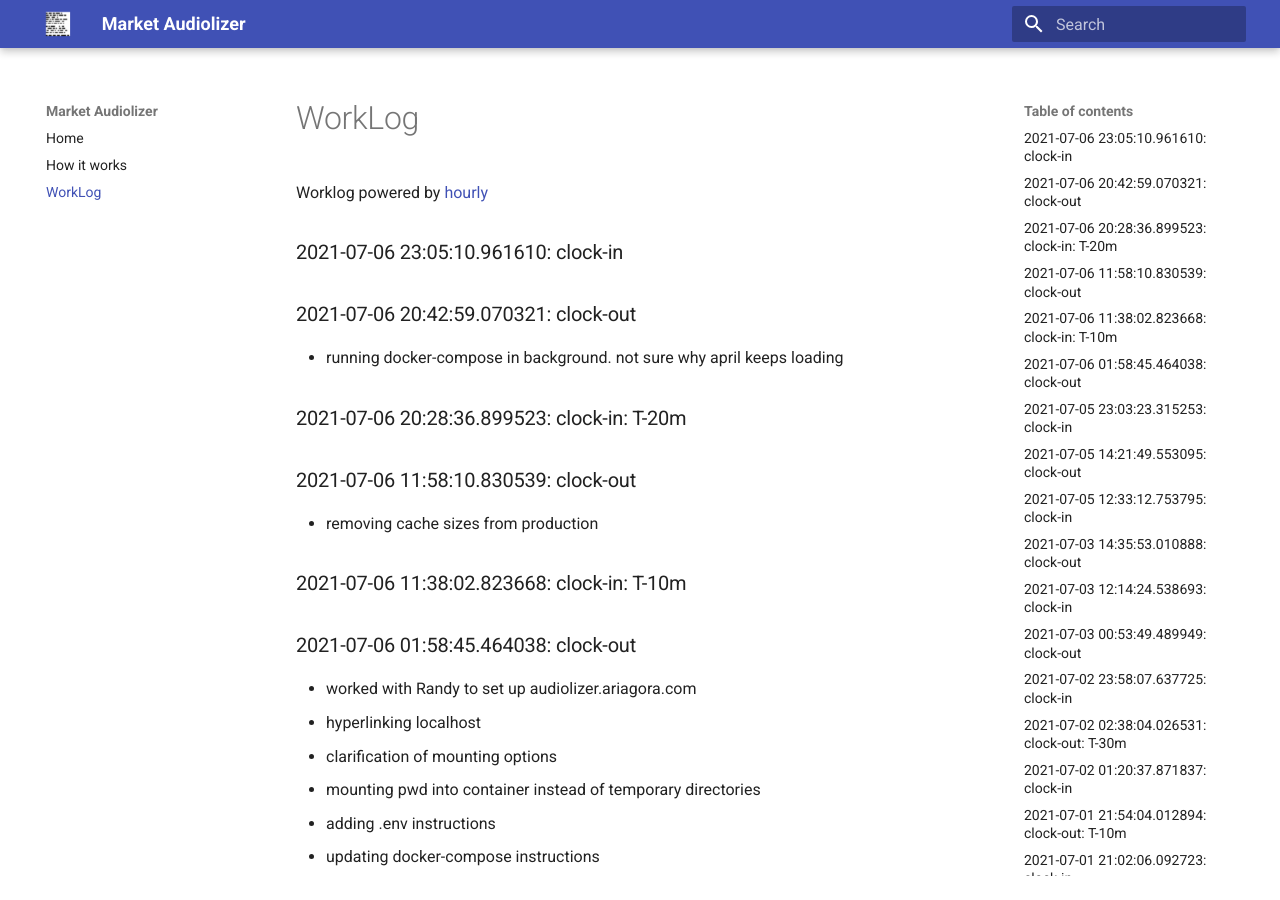
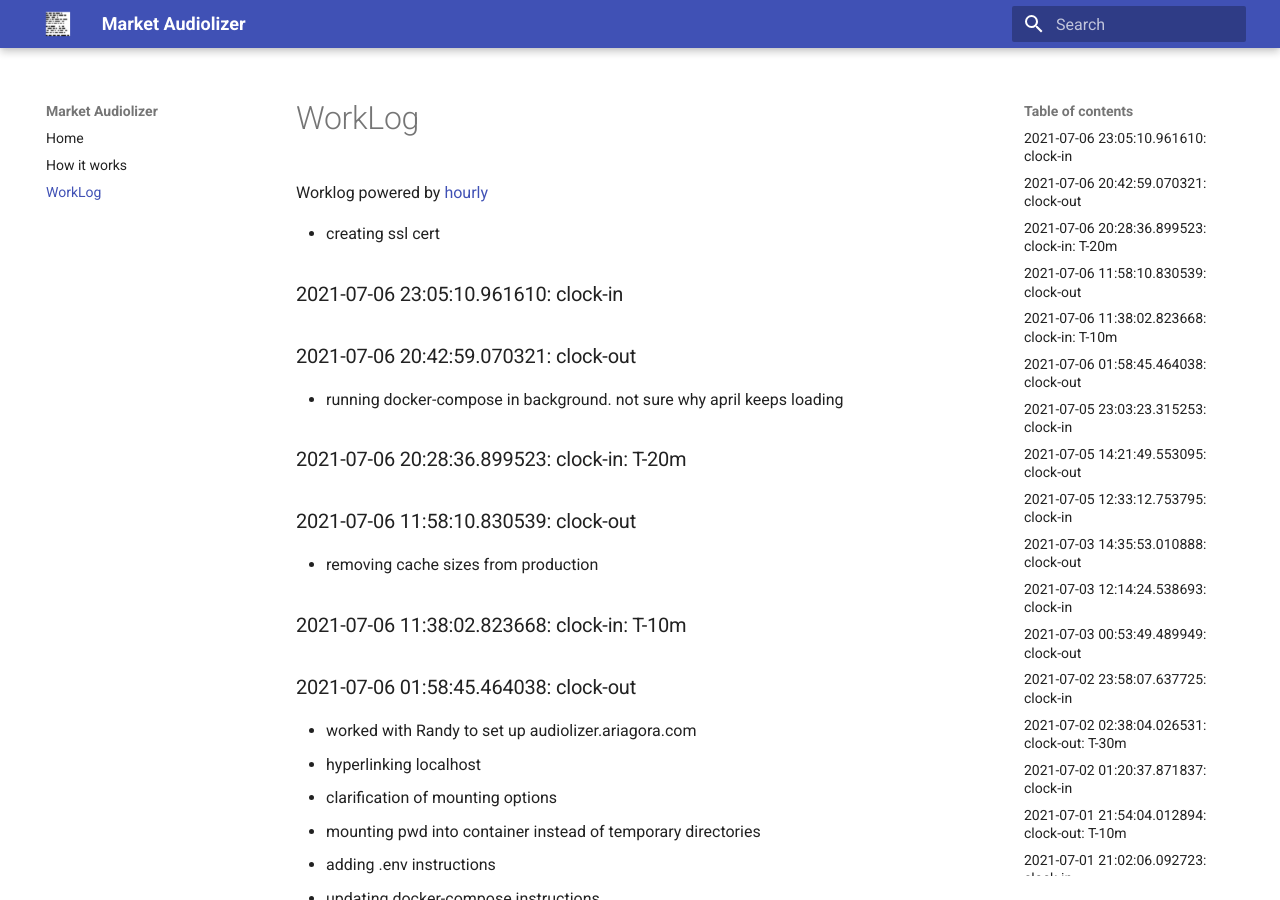
Before and after one commit to asherp/audiolizer, an MkDocs documentation site: the page built from docs/WorkLog.md, in a window 1280 px wide and 900 px high. Built offline with MkDocs 1.6.1 and Material for MkDocs 9.7.7, drawn with Linux system fonts in a browser that asks for light colours.

Commit message:
creating ssl cert

```diff
--- a/WorkLog.md
+++ b/WorkLog.md
@@ -1,3 +1,4 @@
+* creating ssl cert
 
 ### 2021-07-06 23:05:10.961610: clock-in
 
```
